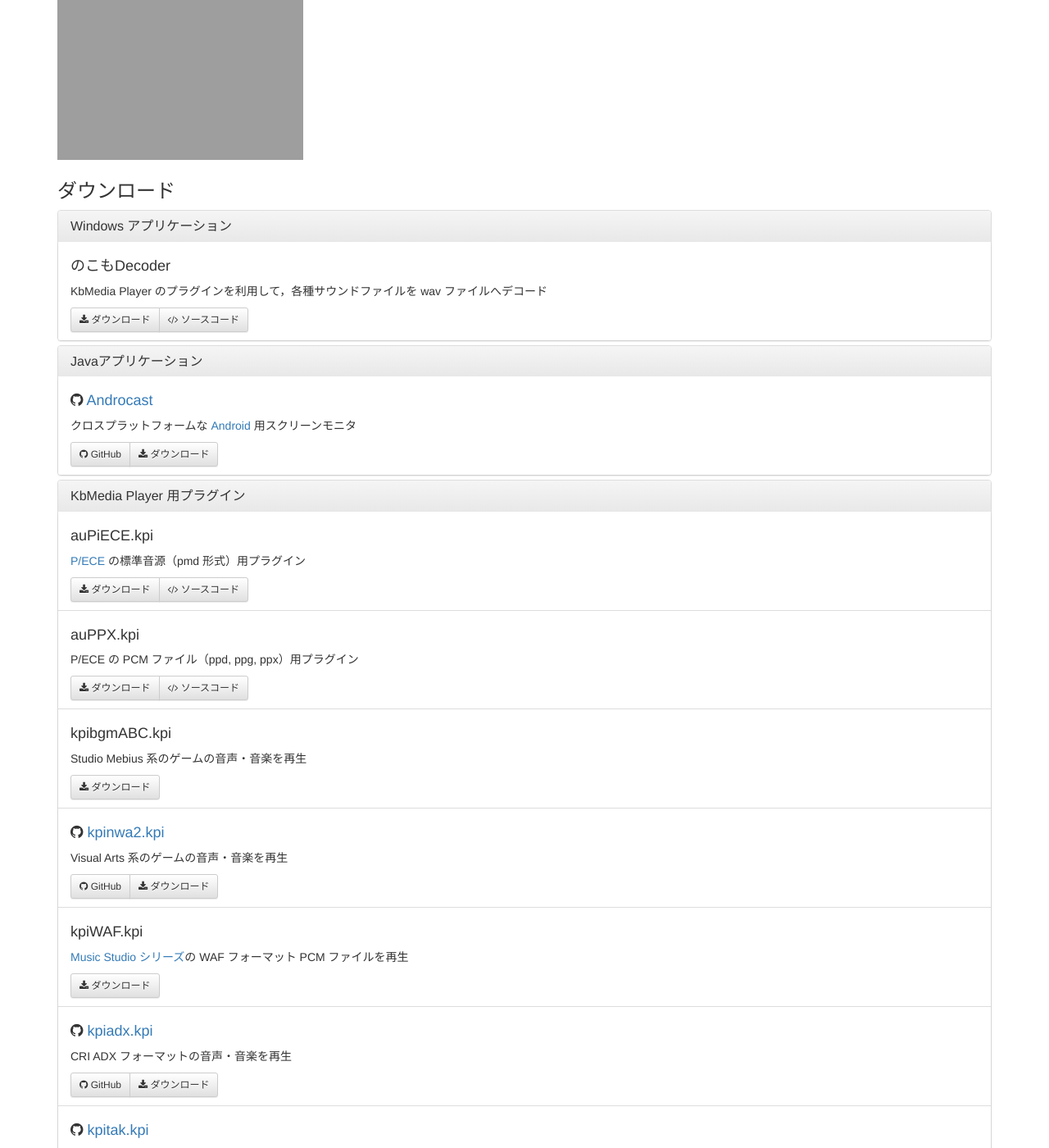
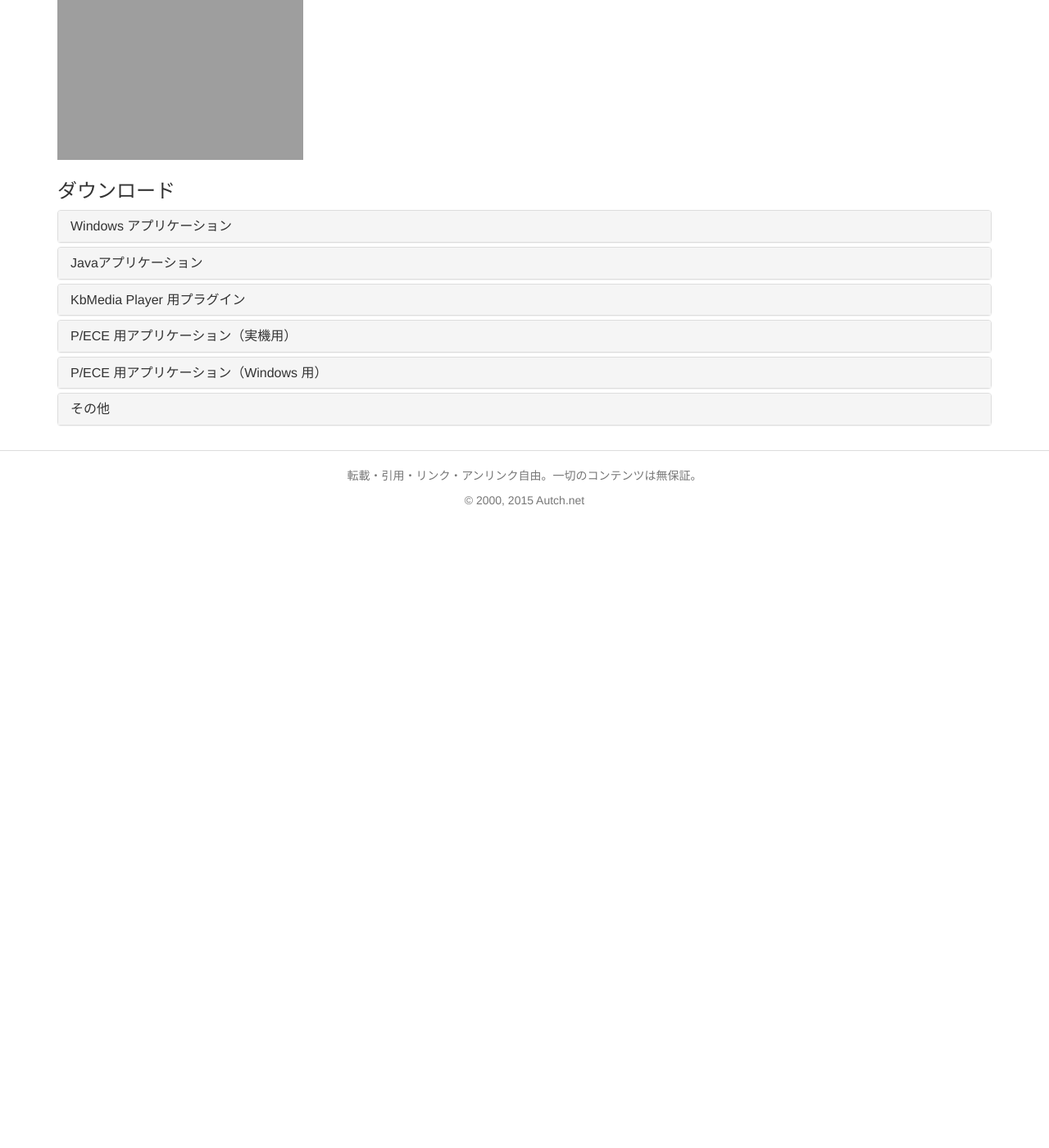
Before and after one commit to autch/autch.github.com, a Jekyll site: the page built from index.html, in a window 1280 px wide and 1400 px high, scrolled down 276 px. Shown: the whole window at 82% size. Built offline with Jekyll 4.4.1, drawn with Linux system fonts in a browser that asks for light colours; nearby versions of some CDN libraries; comment, search, counter and statistics services are not loaded; after the commit the page ends 906 px from its top, so only the background shows below that; some of the changed text lies outside the part shown; grey boxes are pictures that could not be loaded.

Commit message:
ダウンロードをアコーディオンに

```diff
--- a/_layouts/default.html
+++ b/_layouts/default.html
@@ -7,7 +7,7 @@
     <meta name="viewport" content="width=device-width, initial-scale=1">
 
     <link rel="stylesheet" href="css/bootstrap.min.css">
-    <link rel="stylesheet" href="css/bootstrap-theme.min.css">
+    <!--link rel="stylesheet" href="css/bootstrap-theme.min.css"-->
     <link rel="stylesheet" href="css/main.css">
     <link rel="stylesheet" href="https://maxcdn.bootstrapcdn.com/font-awesome/4.4.0/css/font-awesome.min.css">
     <script src="js/vendor/modernizr-2.6.2-respond-1.1.0.min.js"></script>
--- a/index.html
+++ b/index.html
@@ -13,9 +13,15 @@
 
 <div class="container">
   <h3>ダウンロード</h3>
-  <div class="panel-group">{% for category in site.data.downloads %}
+  <div class="panel-group" id="downloads-accordion" role="tablist" aria-multiselectable="true">{% for category in site.data.downloads %}
     <div class="panel panel-default">
-      <div class="panel-heading"><h3 class="panel-title">{{category.title}}</h3></div>
+      <div class="panel-heading" role="tab" id="heading-{{category.name}}">
+        <h3 class="panel-title">
+          <a href="#collapse-{{category.name}}" role="button" data-toggle="collapse" data-parent="#downloads-accordion"
+             aria-expanded="false" aria-controls="collapse-{{category.name}}">{{category.title}}</a>
+        </h3>
+      </div>
+      <div id="collapse-{{category.name}}" class="panel-collapse collapse" role="tabpanel" aria-labelledby="heading-{{category.name}}">
         <ul class="list-group">{% for item in category.items %}
           <li class="list-group-item download-item">
             <h4>{% if item.github %}<i class="fa fa-github"></i> <a href="https://github.com/{{item.github}}">{% endif %}
@@ -29,6 +35,7 @@
             </span>
           </li>{% endfor %}
         </ul>
+      </div>
     </div>{% endfor %}
   </div>
 </div>
```
Lines whose indentation alone changed are shown as unchanged.
